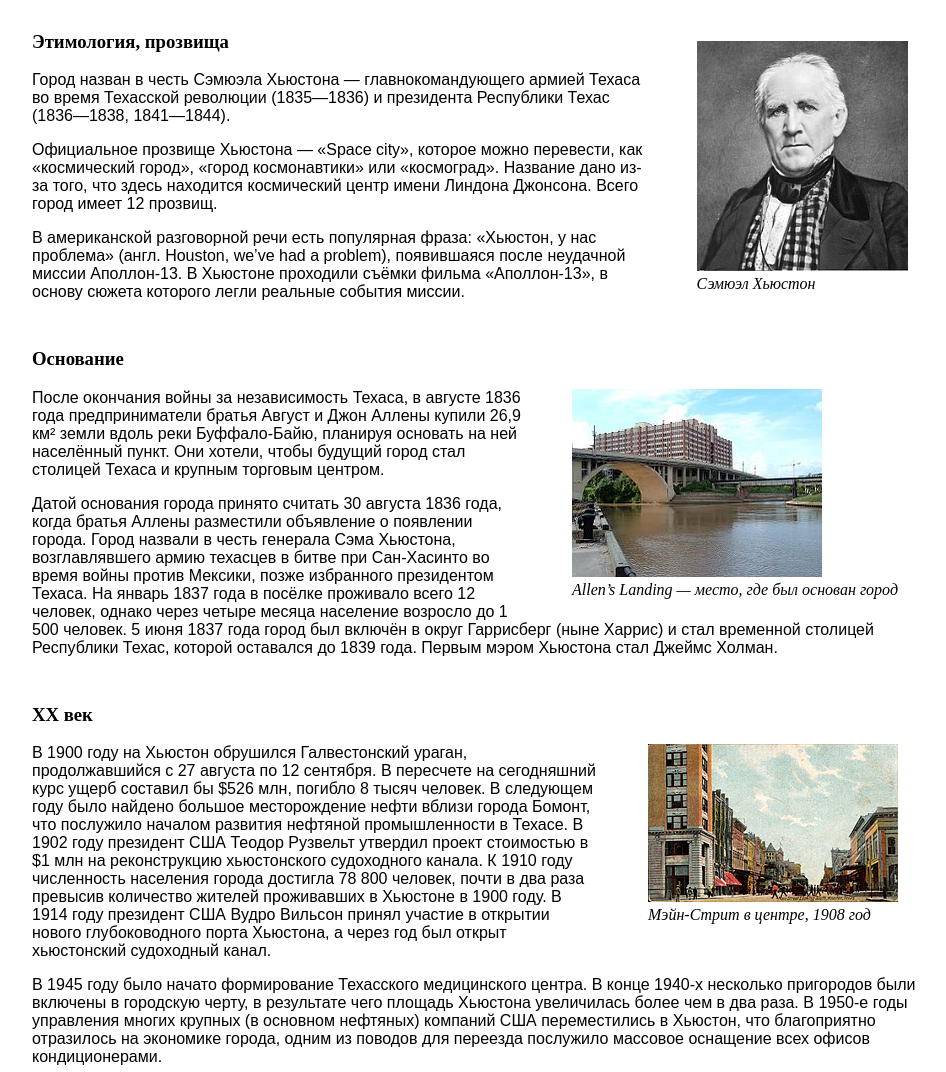
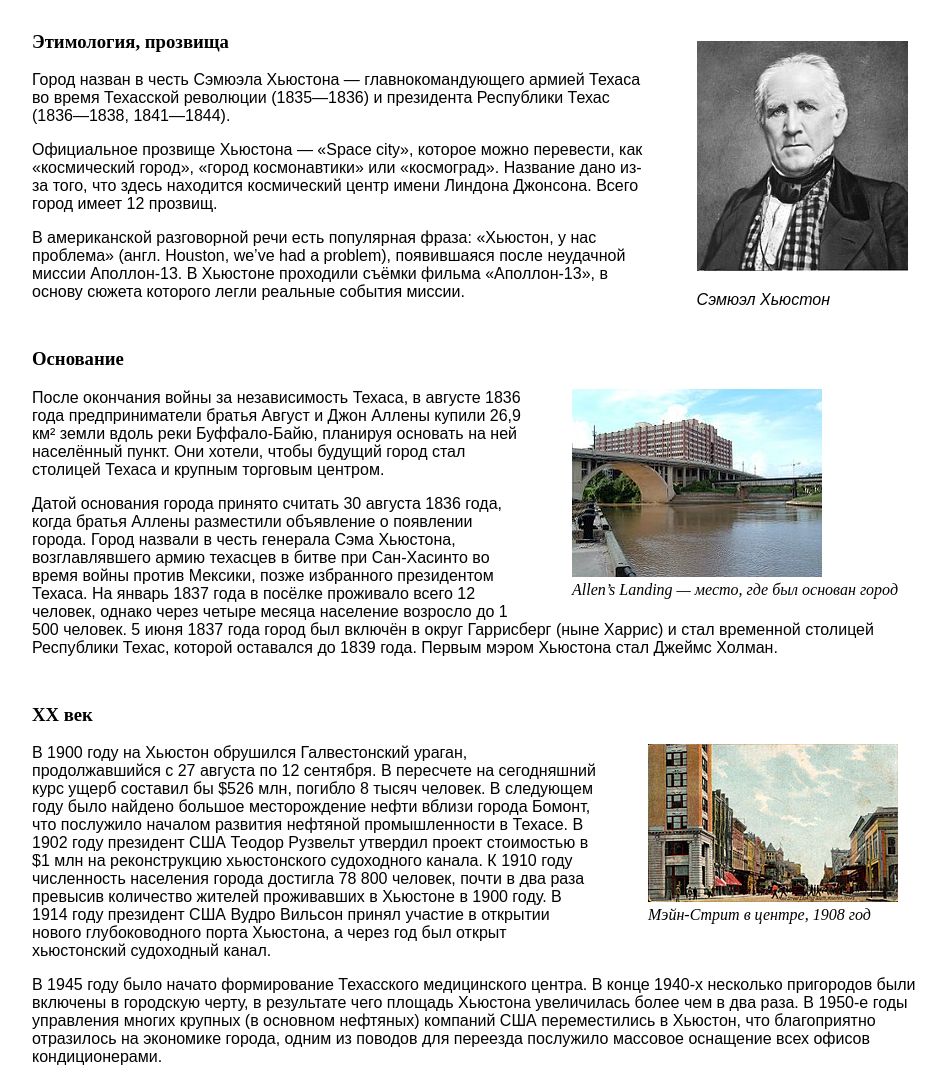
Before and after one commit to Msho19972010/SecondSite, a plain HTML site: page index.html in a window 1280 px wide. Shown: the part 955-2027 px from the top of the page, without its empty margins (160-1106 px from the left). Drawn offline with Linux system fonts and the light colour scheme.

Commit message:
Update index.html

```diff
--- a/index.html
+++ b/index.html
@@ -79,7 +79,7 @@
     <div class="ded">
       <img src="images/Sam_Houston_portrait.jpg" alt="none" />
       <br />
-      <span><em>Сэмюэл Хьюстон</em></span>
+      <p><em>Сэмюэл Хьюстон</em></p>
     </div>
     <p>
       Город назван в честь Сэмюэла Хьюстона — главнокомандующего армией Техаса
```
